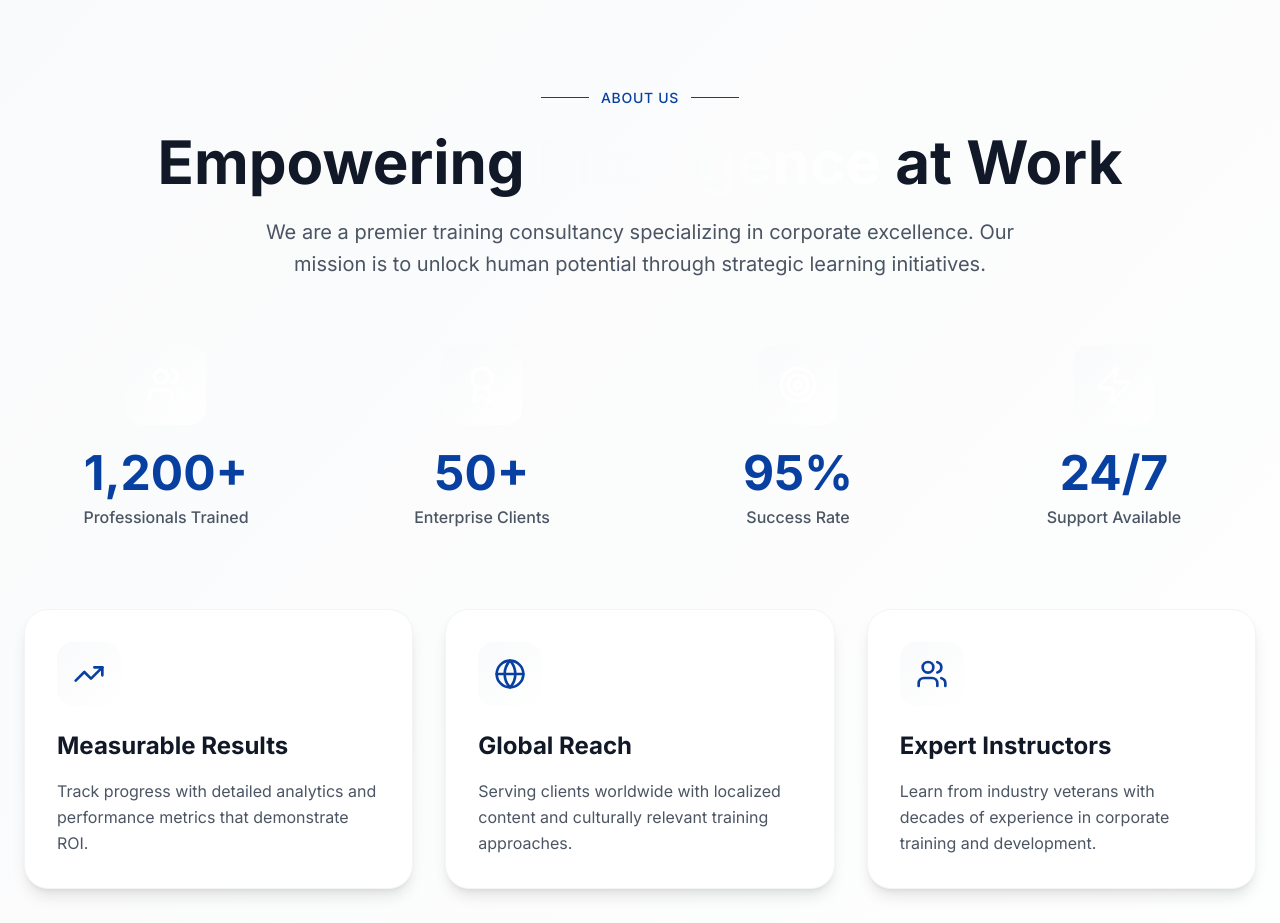
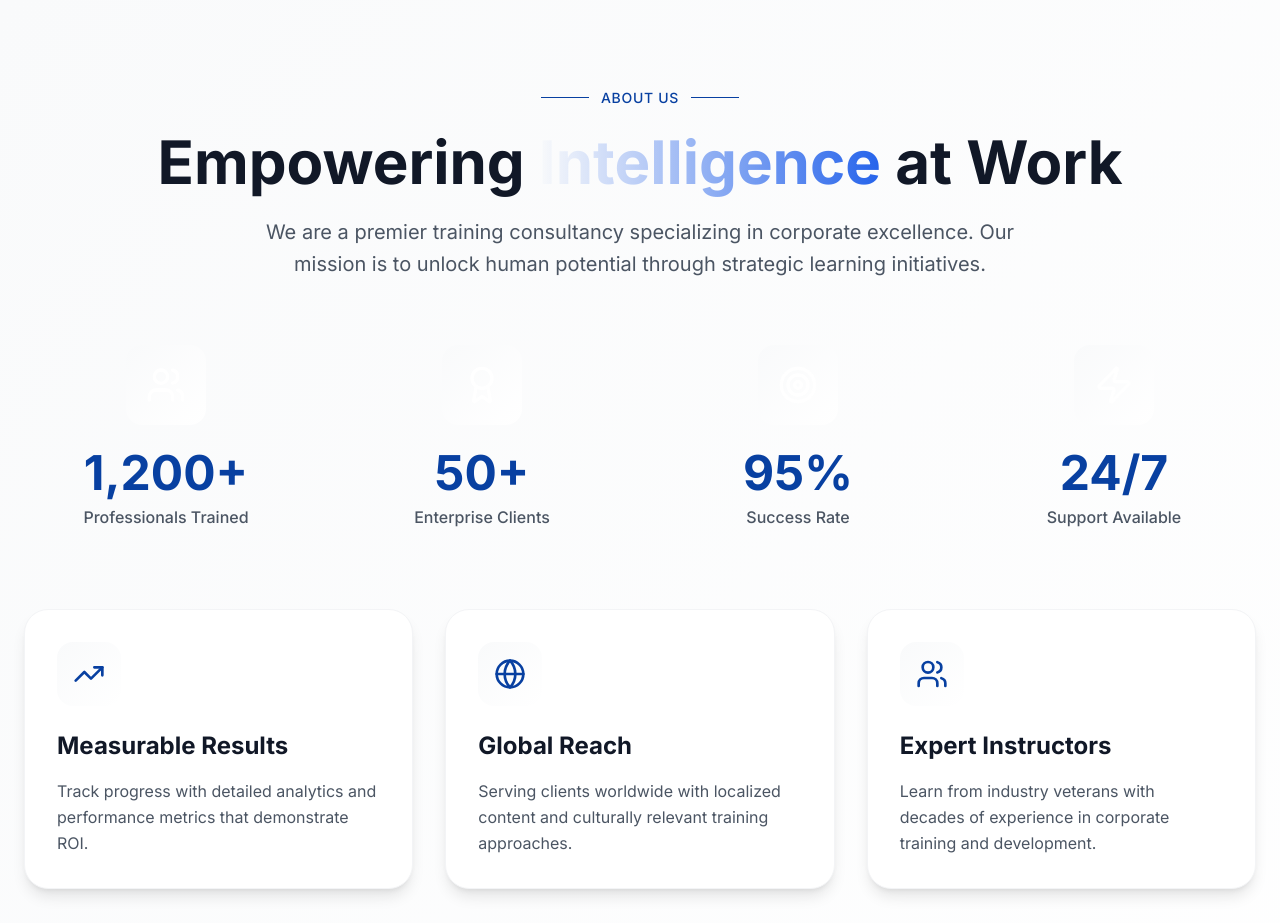
Before and after one commit to itssr220211/sapphire-training-spark, a React (Vite) app: page / in a window 1280 px wide. Shown: the part 800-1723 px from the top of the page. Built offline with nearby package versions, Linux system fonts and the light colour scheme.

Commit message:
Add intelligence hover animation
Animate the gradient on hover for the "Intelligence" text in the About section.

```diff
--- a/src/components/ModernAboutSection.tsx
+++ b/src/components/ModernAboutSection.tsx
@@ -40,7 +40,7 @@ const ModernAboutSection = () => {
               <div className="w-12 h-px bg-sapphire"></div>
             </div>
             <h2 className="text-4xl lg:text-6xl font-bold text-gray-900 mb-6">
-              Empowering <span className="text-transparent bg-clip-text bg-gradient-to-r from-sapphire to-blue-600">Intelligence</span> at Work
+              Empowering <span className="text-transparent bg-clip-text bg-gradient-to-r from-sapphire via-blue-600 to-sapphire bg-[length:200%_100%] hover:bg-[position:100%_0%] transition-all duration-500 ease-in-out cursor-pointer">Intelligence</span> at Work
             </h2>
             <p className="text-xl text-gray-600 max-w-3xl mx-auto leading-relaxed">
               We are a premier training consultancy specializing in corporate excellence.
```
